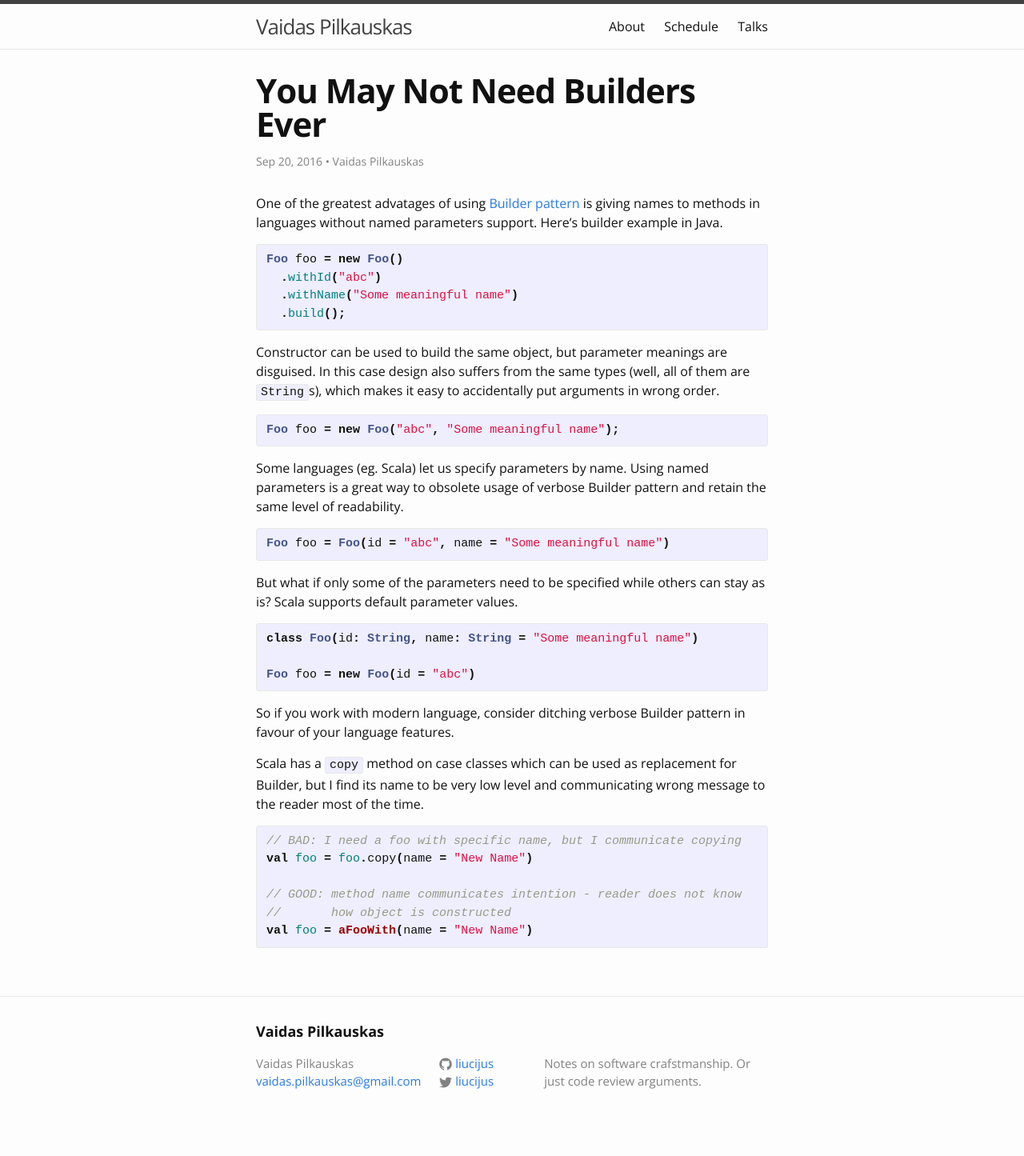
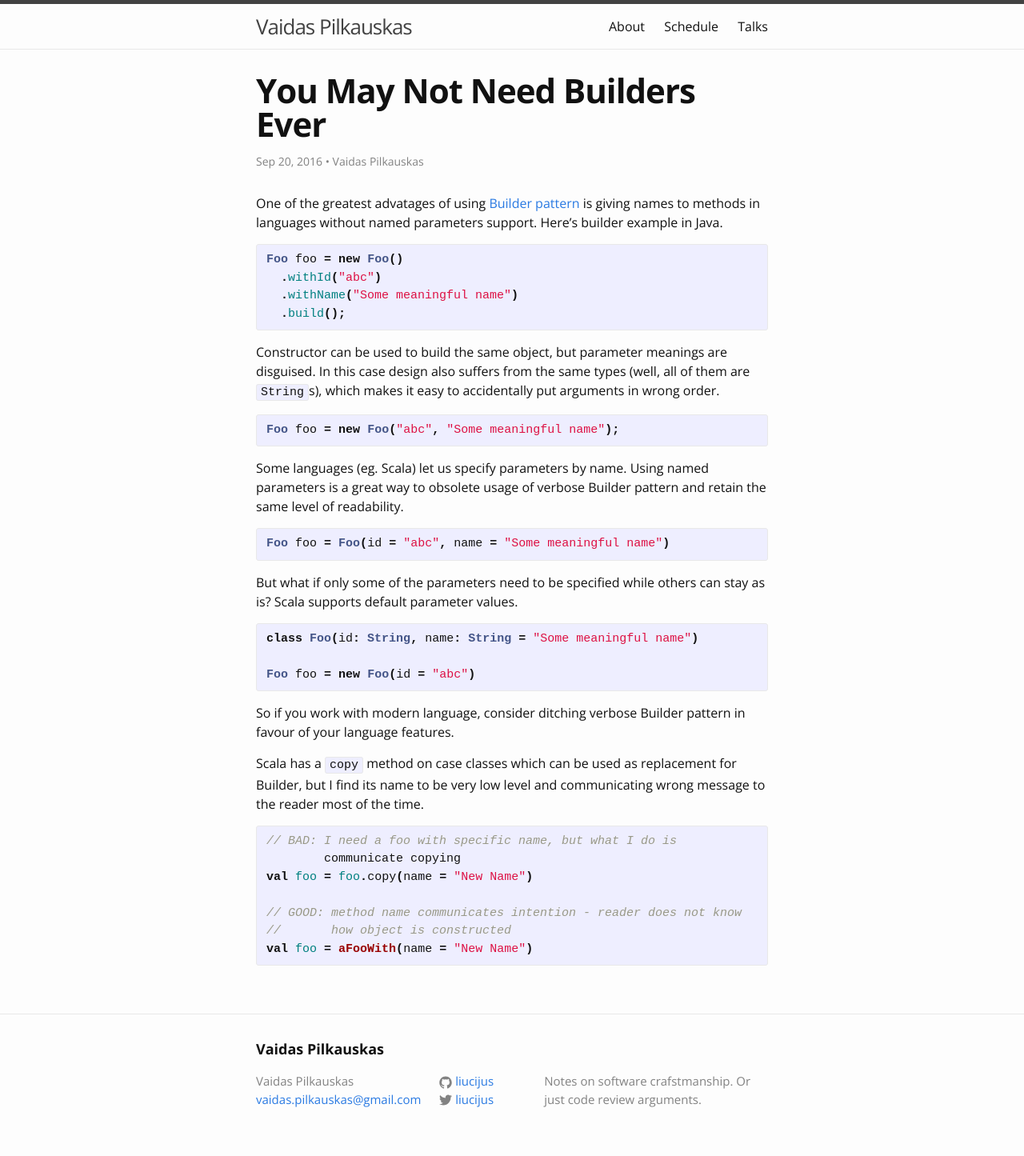
Before and after one commit to liucijus/liucijus.github.io, a Jekyll site: the page built from _posts/2016-09-20-you-may-not-need-builder-ever.markdown, in a window 1280 px wide. Shown: the whole page at 80% size. Built offline with Jekyll 4.4.1, drawn with Linux system fonts in a browser that asks for light colours; comment, search, counter and statistics services are not loaded; before the commit the page ends 1423 px from its top, so only the background shows below that.

Commit message:
Update article on Builder

```diff
--- a/_posts/2016-09-20-you-may-not-need-builder-ever.markdown
+++ b/_posts/2016-09-20-you-may-not-need-builder-ever.markdown
@@ -51,7 +51,8 @@ for Builder, but I find its name to be very low level and communicating
 wrong message to the reader most of the time.
 
 {% highlight scala %}
-// BAD: I need a foo with specific name, but I communicate copying
+// BAD: I need a foo with specific name, but what I do is
+        communicate copying
 val foo = foo.copy(name = "New Name")
 
 // GOOD: method name communicates intention - reader does not know
```
